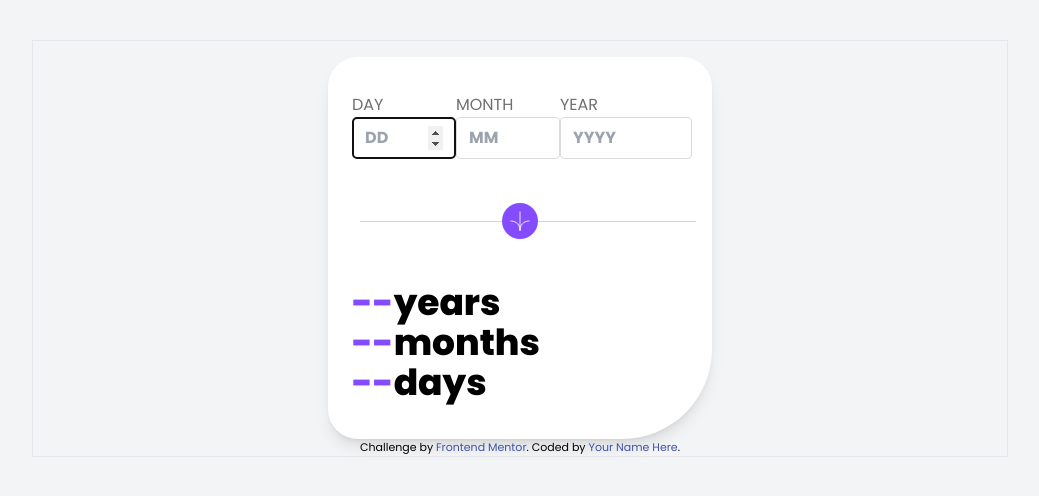
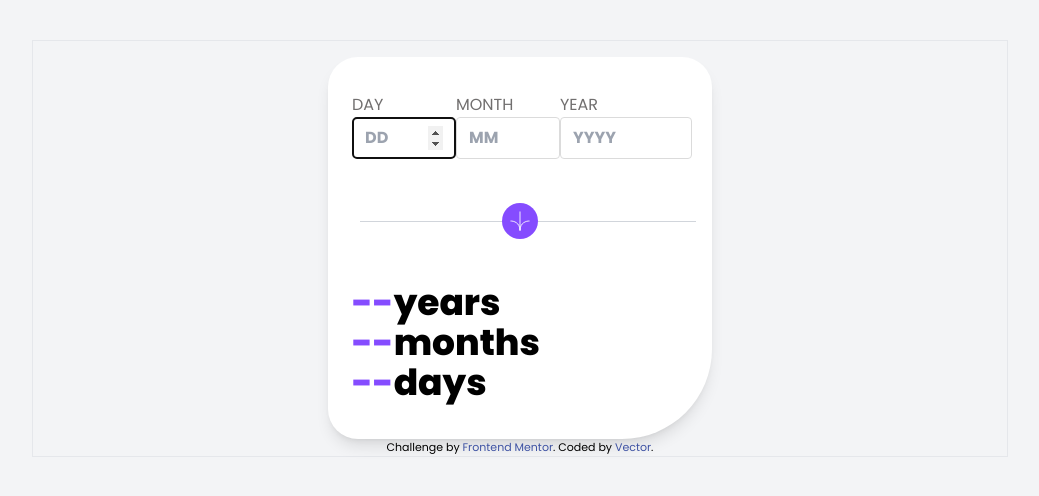
Before and after one commit to VectorGits/Age-Calculator, a website: page index.html in a window 1280 px wide. Shown: the whole page, without its empty margins (120-1159 px from the left). Drawn offline with Linux system fonts and the light colour scheme.

Commit message:
Updated name in index.html

```diff
--- a/index.html
+++ b/index.html
@@ -66,7 +66,7 @@
 
       <div class="attribution">
         Challenge by <a href="https://www.frontendmentor.io?ref=challenge" target="_blank">Frontend Mentor</a>.
-        Coded by <a href="#">Your Name Here</a>.
+        Coded by <a href="https://github.com/VectorGits/Age-Calculator">Vector</a>.
       </div>
 </body>
 </html>
```
